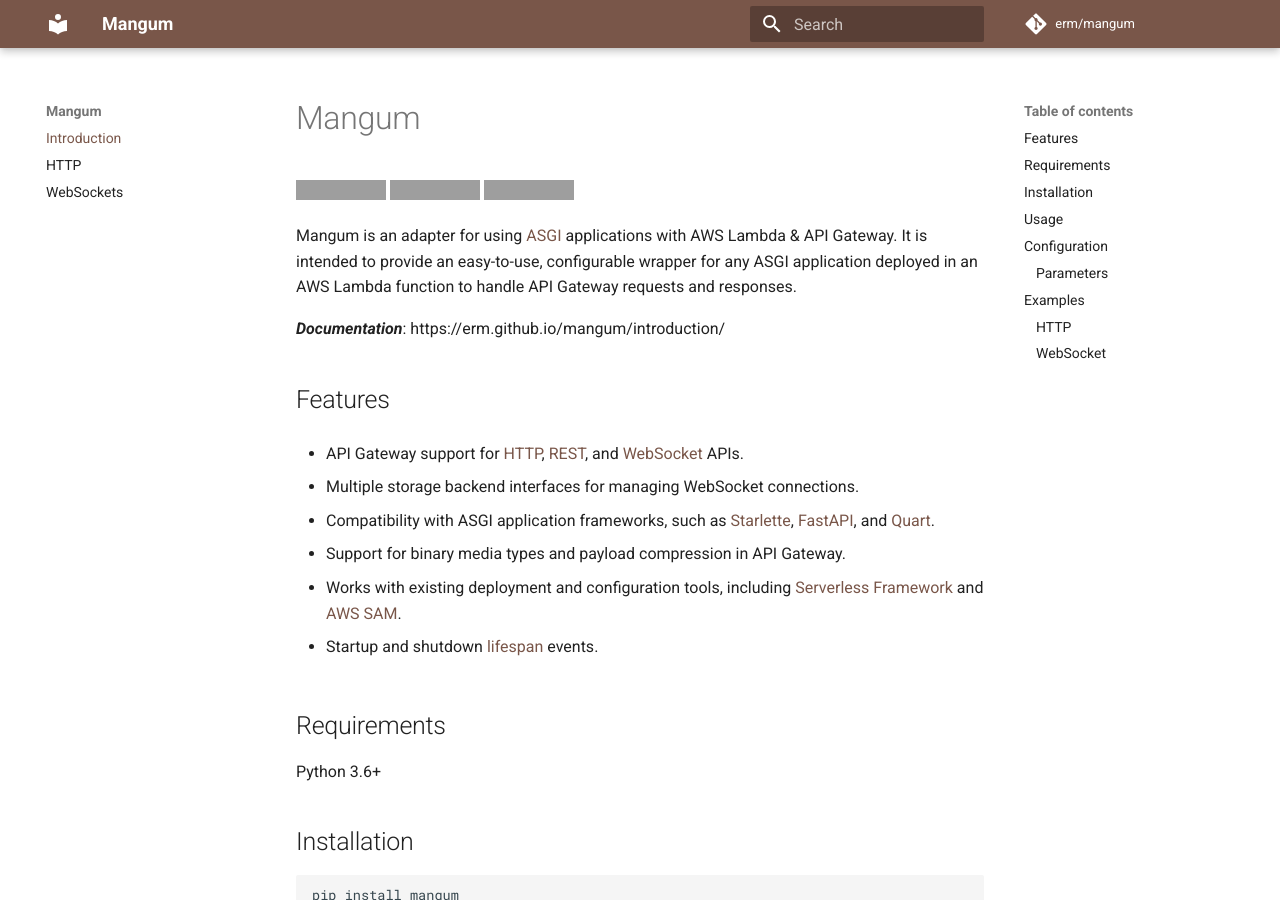
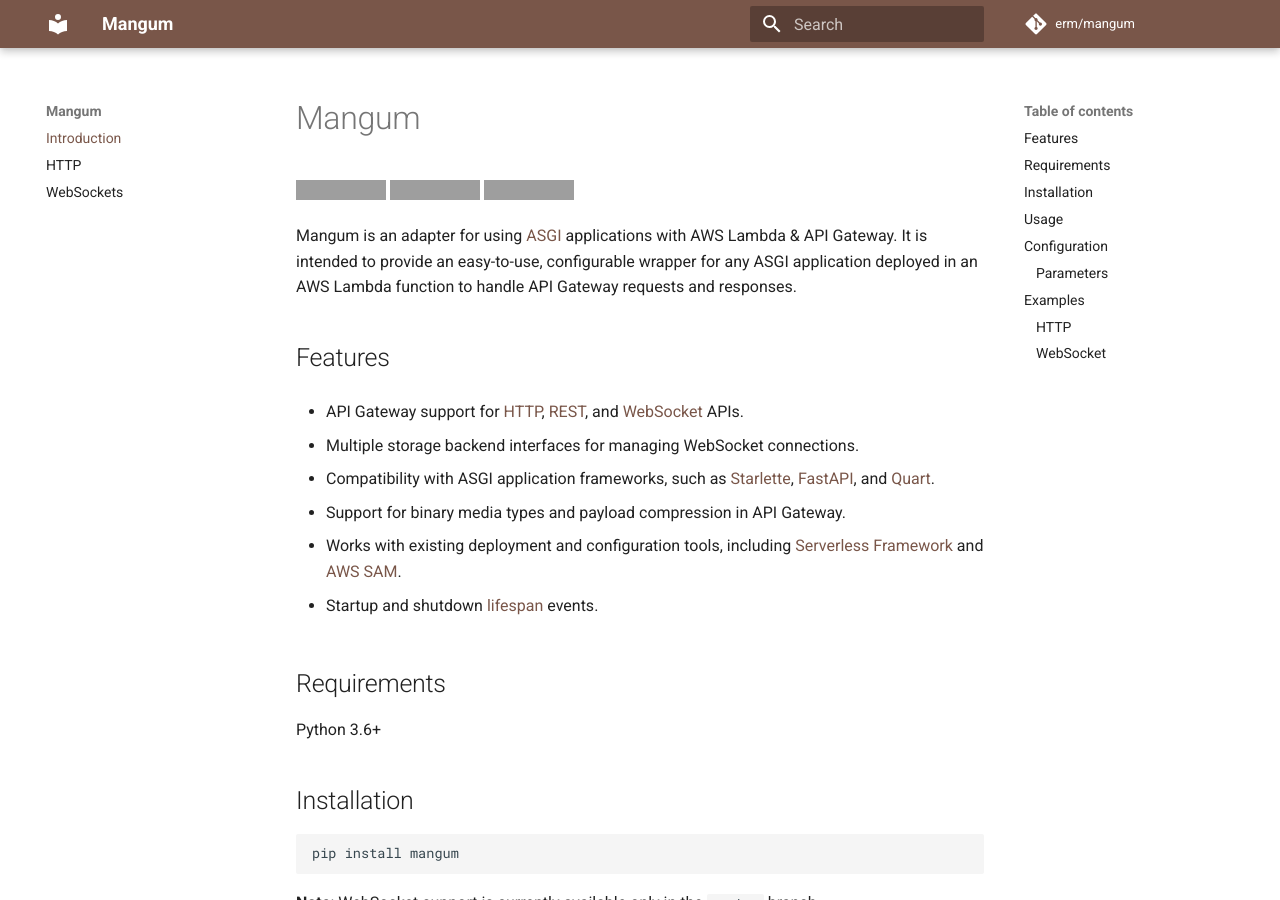
Before and after one commit to Kludex/mangum, an MkDocs documentation site: the page built from docs/index.md, in a window 1280 px wide and 900 px high. Built offline with MkDocs 1.6.1 and Material for MkDocs 9.7.7, drawn with Linux system fonts in a browser that asks for light colours; comment, search, counter and statistics services are not loaded; grey boxes are pictures that could not be loaded.

Commit message:
Remove old doc link

```diff
--- a/docs/index.md
+++ b/docs/index.md
@@ -9,8 +9,6 @@
 <img alt="PyPI - Python Version" src="https://img.shields.io/pypi/pyversions/mangum.svg?style=flat-square">
 
 Mangum is an adapter for using [ASGI](https://asgi.readthedocs.io/en/latest/) applications with AWS Lambda & API Gateway. It is intended to provide an easy-to-use, configurable wrapper for any ASGI application deployed in an AWS Lambda function to handle API Gateway requests and responses.
-
-***Documentation***: https://erm.github.io/mangum/introduction/
 
 ## Features
 
```
